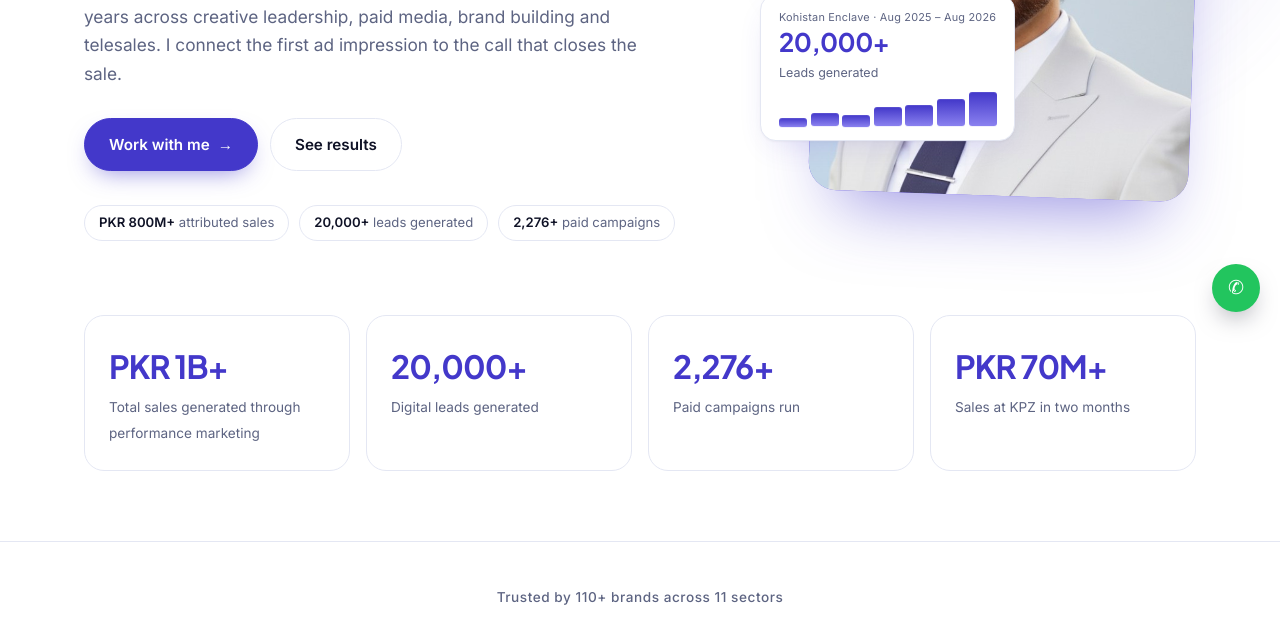
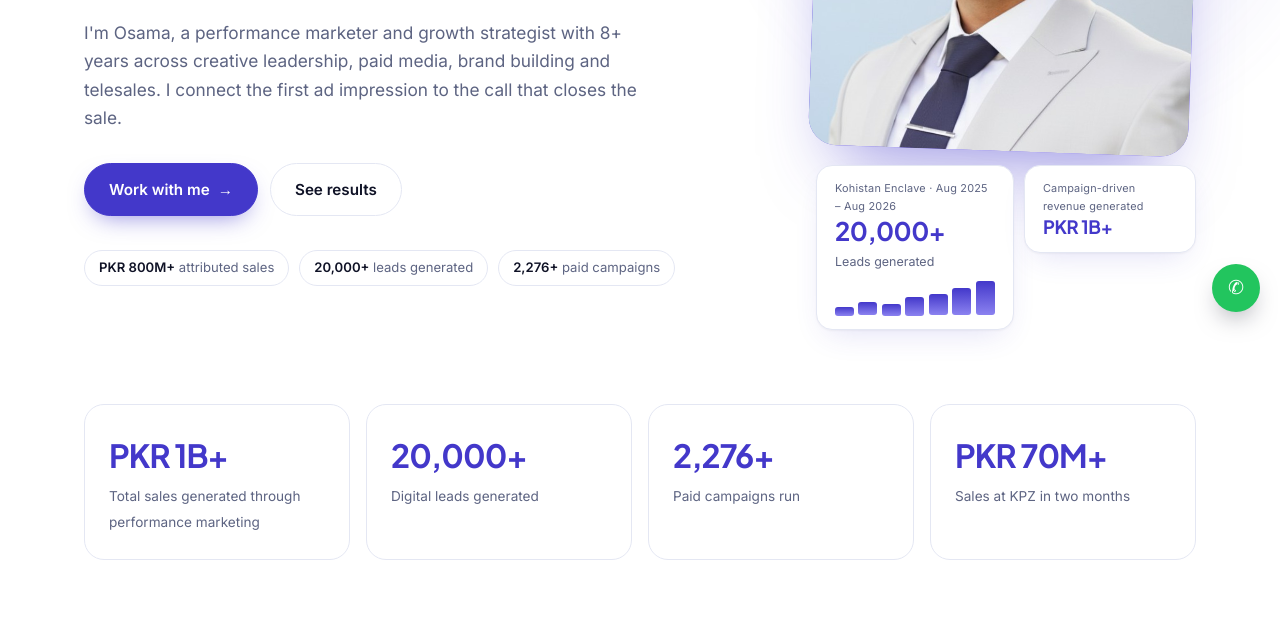
Before and after one commit to osamamughal-work/osamamughal-work-portfolio, a plain HTML site: page index.html in a window 1280 px wide. Shown: the part 468-1095 px from the top of the page. Drawn offline with Linux system fonts and the light colour scheme; animation ran at ten frames a second; files whose address does not match are found by name.

Commit message:
Move hero proof cards below portrait

```diff
--- a/index.html
+++ b/index.html
@@ -65,6 +65,7 @@
     <div class="photo-frame">
       <img src="assets/photo.jpg" alt="Osama Mughal" width="640" height="800" fetchpriority="high">
     </div>
+    <div class="proof-cards">
       <div class="float-card fc-1">
         <small>Kohistan Enclave · Aug 2025 – Aug 2026</small>
         <b data-count="20000" data-suffix="+">0</b>
@@ -74,6 +75,7 @@
       <div class="float-card fc-2">
         <small>Campaign-driven revenue generated</small>
         <b>PKR 1B+</b>
+      </div>
     </div>
   </div>
 </section>
--- a/script.js
+++ b/script.js
@@ -202,7 +202,7 @@ if (fine && !reduce) {
   const up = document.getElementById("up");
   const tl = document.querySelector(".timeline");
   const steps = document.querySelector(".steps");
-  const fc1 = document.querySelector(".fc-1"), fc2 = document.querySelector(".fc-2"), hero = document.querySelector(".hero");
+  const hero = document.querySelector(".hero");
   const prog = (el, k = .75) => {
     const r = el.getBoundingClientRect();
     return Math.max(0, Math.min(1, (innerHeight * k - r.top) / r.height));
@@ -214,8 +214,6 @@ if (fine && !reduce) {
     if (tl) tl.style.setProperty("--p", (prog(tl) * 100) + "%");
     if (steps) steps.style.setProperty("--p", prog(steps, .85));
     if (!reduce && scrollY < 1200) {
-      fc1.style.setProperty("--p1", (scrollY * -.08) + "px");
-      fc2.style.setProperty("--p2", (scrollY * .06) + "px");
       hero.style.setProperty("--p3", (scrollY * .15) + "px");
     }
   }
--- a/styles.css
+++ b/styles.css
@@ -61,18 +61,16 @@ img{max-width:100%}
 .badges li{font-size:.82rem;color:var(--muted);border:1px solid var(--line);border-radius:999px;padding:6px 14px;background:var(--card)}
 .badges b{color:var(--text)}
 
-.hero-visual{position:relative;max-width:380px;margin-left:auto;width:100%}
+.hero-visual{position:relative;display:grid;gap:14px;max-width:380px;margin-left:auto;width:100%}
 .photo-frame{aspect-ratio:4/5;border-radius:28px;overflow:hidden;background:linear-gradient(135deg,var(--accent),#7c6cf5);box-shadow:0 40px 70px -30px rgba(67,56,202,.55);transform:rotate(2deg);transition:transform .5s}
 .hero-visual:hover .photo-frame{transform:rotate(0)}
 .photo-frame img{width:100%;height:100%;object-fit:cover;display:block}
-.float-card{position:absolute;background:var(--card);border:1px solid var(--line);border-radius:16px;padding:14px 18px;box-shadow:var(--shadow)}
+.proof-cards{display:grid;grid-template-columns:minmax(0,1.15fr) minmax(0,1fr);align-items:start;gap:10px}
+.float-card{position:relative;min-width:0;background:var(--card);border:1px solid var(--line);border-radius:16px;padding:14px 18px;box-shadow:var(--shadow)}
 .float-card small{display:block;font-size:.68rem;color:var(--muted);letter-spacing:.02em}
 .float-card b{display:block;font-size:1.6rem;line-height:1.2;color:var(--accent);letter-spacing:-.02em}
 .float-card span{font-size:.78rem;color:var(--muted)}
-.fc-1{left:-56px;bottom:46px;animation:bob 5s ease-in-out infinite}
-.fc-2{right:-18px;top:34px;animation:bob 6s ease-in-out -2s infinite}
 .fc-2 b{font-size:1.15rem}
-@keyframes bob{50%{transform:translateY(-10px)}}
 .bars{display:flex;align-items:flex-end;gap:4px;height:34px;margin-top:8px}
 .bars i{flex:1;background:linear-gradient(var(--accent),#8b82f0);border-radius:3px;height:var(--h,30%);transform-origin:bottom;animation:grow 1.4s cubic-bezier(.2,.8,.2,1) both}
 .bars i:nth-child(1){--h:25%}.bars i:nth-child(2){--h:38%;animation-delay:.08s}.bars i:nth-child(3){--h:34%;animation-delay:.16s}.bars i:nth-child(4){--h:55%;animation-delay:.24s}.bars i:nth-child(5){--h:62%;animation-delay:.32s}.bars i:nth-child(6){--h:80%;animation-delay:.4s}.bars i:nth-child(7){--h:100%;animation-delay:.48s}
@@ -185,7 +183,6 @@ img{max-width:100%}
 @media(max-width:960px){
   .hero{grid-template-columns:1fr;padding-top:44px;gap:40px}
   .hero-visual{margin:0 auto;max-width:320px}
-  .fc-1{left:-14px}.fc-2{right:-10px}
   .stats{grid-template-columns:repeat(2,1fr)}
   .grid3{grid-template-columns:repeat(2,1fr)}
   .steps{grid-template-columns:repeat(2,1fr);row-gap:32px}.steps::before{display:none}
@@ -203,6 +200,7 @@ img{max-width:100%}
   .job{grid-template-columns:1fr;gap:4px}
   .case{padding:26px}
 }
+@media(max-width:480px){.proof-cards{grid-template-columns:1fr}}
 @media(prefers-reduced-motion:reduce){
   *,*::before,*::after{animation:none!important;transition:none!important}
   .reveal{opacity:1;transform:none}
@@ -259,7 +257,6 @@ main,.footer{position:relative;z-index:2}
 @keyframes shine{to{background-position:300% 0}}
 
 /* parallax via independent translate property */
-.fc-1{translate:0 var(--p1,0px)}.fc-2{translate:0 var(--p2,0px)}
 .hero::before{translate:0 var(--p3,0px)}
 
 /* richer reveals */
```
Lines whose indentation alone changed are shown as unchanged.
